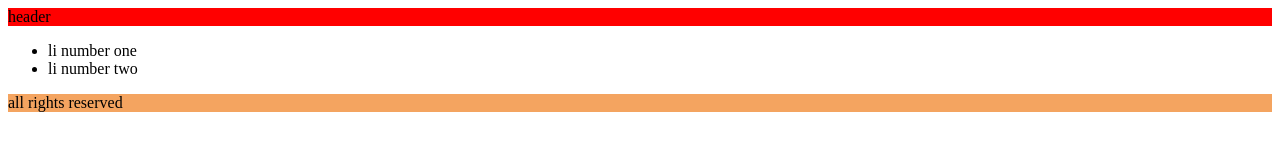
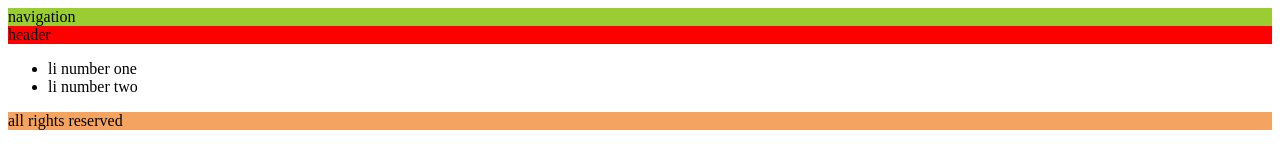
Before and after one commit to mohammad-khs/experimnetal-project-one, a plain HTML site: page index.html in a window 1280 px wide. Drawn offline with Linux system fonts and the light colour scheme.

Commit message:
navigation created

```diff
--- a/index.html
+++ b/index.html
@@ -10,6 +10,9 @@
 </head>
 
 <body>
+    <nav>
+        navigation
+    </nav>
     <header>
         header
     </header>
--- a/style.css
+++ b/style.css
@@ -4,3 +4,6 @@ header{
 footer{
     background-color: sandybrown;
 }
+nav{
+    background-color: yellowgreen;
+}
```
